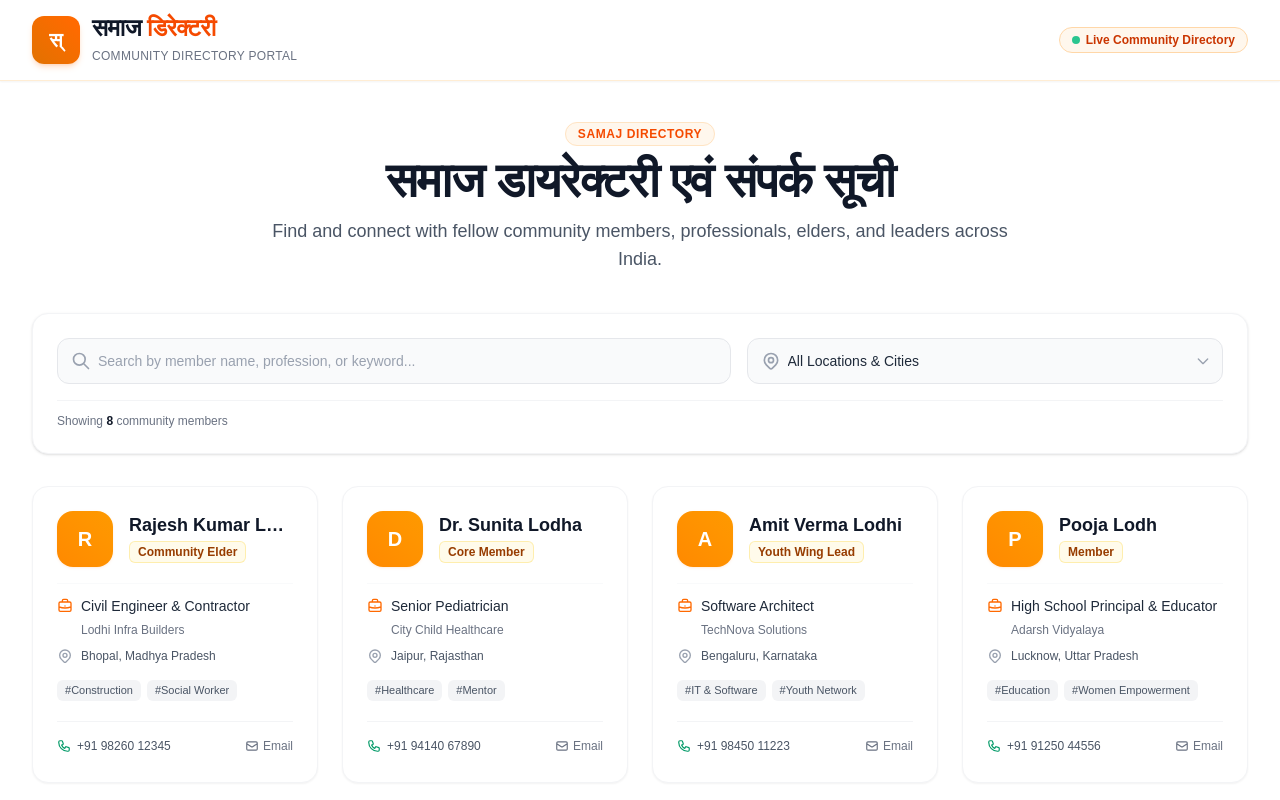
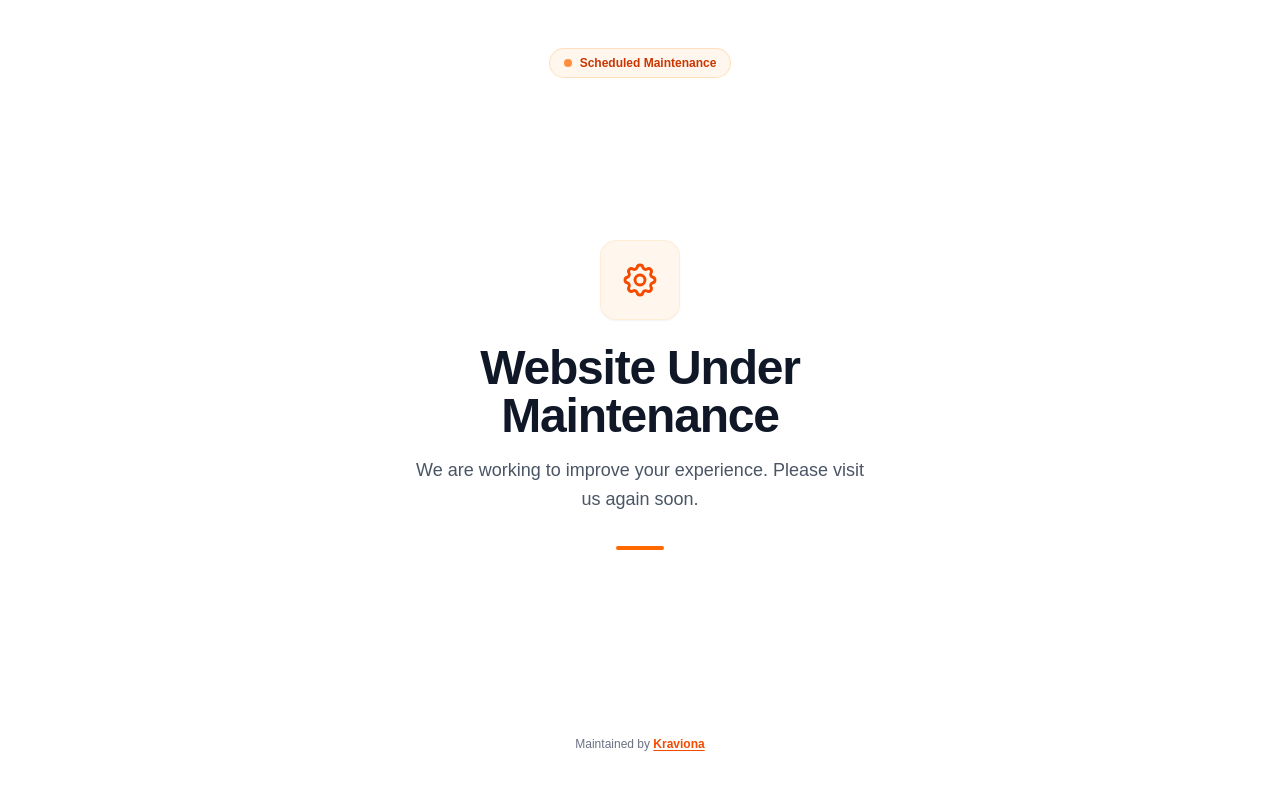
Before and after one commit to kravionatech-ai/alokworld.in, a Next.js app: page / in a window 1280 px wide. Shown: the top 800 px of the page. Built offline with nearby package versions, Linux system fonts and the light colour scheme.

Commit message:
feat: update to modern Website Under Maintenance page

```diff
--- a/src/app/layout.js
+++ b/src/app/layout.js
@@ -1,14 +1,14 @@
 import "./globals.css";
 
 export const metadata = {
-  title: "Samaj Community Directory | समाज डिरेक्टरी",
-  description: "Connect, discover and network with verified community members across cities and professions.",
+  title: "Website Under Maintenance",
+  description: "We are working to improve your experience. Please visit us again soon.",
 };
 
 export default function RootLayout({ children }) {
   return (
-    <html lang="en" className="h-full antialiased bg-gray-50/50">
-      <body className="min-h-full flex flex-col text-gray-900 bg-gray-50/50">
+    <html lang="en" className="h-full antialiased">
+      <body className="min-h-full flex flex-col bg-white text-gray-900">
         {children}
       </body>
     </html>
--- a/src/app/page.js
+++ b/src/app/page.js
@@ -1,90 +1,67 @@
-"use client";
+export default function MaintenancePage() {
+  return (
+    <main className="min-h-screen bg-white flex flex-col justify-between items-center px-4 sm:px-6 py-8 sm:py-12">
+      {/* Top subtle decorative badge */}
+      <div className="w-full flex justify-center">
+        <span className="inline-flex items-center gap-2 px-3.5 py-1.5 rounded-full text-xs font-semibold bg-orange-50 text-orange-700 border border-orange-200/70">
+          <span className="w-2 h-2 rounded-full bg-orange-500 animate-pulse"></span>
+          Scheduled Maintenance
+        </span>
+      </div>
 
-import { useState, useMemo } from "react";
-import Header from "@/components/Header";
-import SearchFilterBar from "@/components/SearchFilterBar";
-import MemberList from "@/components/MemberList";
-import { membersData } from "@/data/members";
+      {/* Main Center Message */}
+      <div className="max-w-xl w-full text-center my-auto py-12">
+        {/* Subtle orange accent icon container */}
+        <div className="mx-auto w-16 h-16 sm:w-20 sm:h-20 rounded-2xl bg-orange-50 border border-orange-100 flex items-center justify-center text-orange-600 mb-6 shadow-xs">
+          <svg
+            className="w-8 h-8 sm:w-10 sm:h-10"
+            fill="none"
+            stroke="currentColor"
+            viewBox="0 0 24 24"
+          >
+            <path
+              strokeLinecap="round"
+              strokeLinejoin="round"
+              strokeWidth={1.75}
+              d="M10.325 4.317c.426-1.756 2.924-1.756 3.35 0a1.724 1.724 0 002.573 1.066c1.543-.94 3.31.826 2.37 2.37a1.724 1.724 0 001.065 2.572c1.756.426 1.756 2.924 0 3.35a1.724 1.724 0 00-1.066 2.573c.94 1.543-.826 3.31-2.37 2.37a1.724 1.724 0 00-2.572 1.065c-.426 1.756-2.924 1.756-3.35 0a1.724 1.724 0 00-2.573-1.066c-1.543.94-3.31-.826-2.37-2.37a1.724 1.724 0 00-1.065-2.572c-1.756-.426-1.756-2.924 0-3.35a1.724 1.724 0 001.066-2.573c-.94-1.543.826-3.31 2.37-2.37.996.608 2.296.07 2.572-1.065z"
+            />
+            <path
+              strokeLinecap="round"
+              strokeLinejoin="round"
+              strokeWidth={1.75}
+              d="M15 12a3 3 0 11-6 0 3 3 0 016 0z"
+            />
+          </svg>
+        </div>
 
-export default function Home() {
-  const [searchQuery, setSearchQuery] = useState("");
-  const [selectedLocation, setSelectedLocation] = useState("All");
+        <h1 className="text-3xl sm:text-4xl md:text-5xl font-black text-gray-900 tracking-tight">
+          Website Under Maintenance
+        </h1>
 
-  // Derive unique location list (Cities) from the dummy dataset
-  const locations = useMemo(() => {
-    const citySet = new Set(membersData.map((m) => m.city));
-    return Array.from(citySet).sort();
-  }, []);
+        <p className="mt-4 text-base sm:text-lg text-gray-600 leading-relaxed max-w-md mx-auto">
+          We are working to improve your experience. Please visit us again soon.
+        </p>
 
-  // Filter members based on search term and selected city
-  const filteredMembers = useMemo(() => {
-    return membersData.filter((member) => {
-      const matchesLocation =
-        selectedLocation === "All" || member.city === selectedLocation;
+        {/* Subtle orange accent divider */}
+        <div className="mt-8 flex justify-center">
+          <div className="h-1 w-12 bg-orange-500 rounded-full"></div>
+        </div>
+      </div>
 
-      const q = searchQuery.trim().toLowerCase();
-      const matchesSearch =
-        !q ||
-        member.name.toLowerCase().includes(q) ||
-        member.occupation.toLowerCase().includes(q) ||
-        member.city.toLowerCase().includes(q) ||
-        member.state.toLowerCase().includes(q) ||
-        (member.company && member.company.toLowerCase().includes(q)) ||
-        (member.tags && member.tags.some((tag) => tag.toLowerCase().includes(q)));
-
-      return matchesLocation && matchesSearch;
-    });
-  }, [searchQuery, selectedLocation]);
-
-  return (
-    <div className="flex flex-col min-h-screen">
-      <Header />
-
-      <main className="flex-1 max-w-7xl w-full mx-auto px-4 sm:px-6 lg:px-8 py-8 sm:py-10">
-        {/* Page Hero / Title Banner */}
-        <section className="text-center max-w-3xl mx-auto mb-10">
-          <span className="text-xs font-semibold text-orange-600 bg-orange-50 border border-orange-200/60 px-3 py-1 rounded-full uppercase tracking-wider">
-            Samaj Directory
-          </span>
-          <h1 className="mt-3 text-3xl sm:text-4xl md:text-5xl font-black text-gray-900 tracking-tight">
-            समाज डायरेक्टरी एवं संपर्क सूची
-          </h1>
-          <p className="mt-3 text-base sm:text-lg text-gray-600 font-normal">
-            Find and connect with fellow community members, professionals, elders, and leaders across India.
-          </p>
-        </section>
-
-        {/* Search & Location Filter Section */}
-        <SearchFilterBar
-          searchQuery={searchQuery}
-          onSearchChange={setSearchQuery}
-          selectedLocation={selectedLocation}
-          onLocationChange={setSelectedLocation}
-          locations={locations}
-          totalResults={filteredMembers.length}
-        />
-
-        {/* Member Directory Cards Grid */}
-        <MemberList members={filteredMembers} />
-      </main>
-
-      {/* Clean Simple Footer */}
-      <footer className="mt-16 bg-white border-t border-gray-200/80 py-8 text-center text-xs text-gray-500">
-        <div className="max-w-7xl mx-auto px-4 space-y-2">
-          <p>© 2026 Samaj Community Directory. Built for community networking &amp; fellowship.</p>
-          <p className="text-gray-400">
-            Website Developed by{" "}
+      {/* Footer Branding - Plain text only */}
+      <footer className="w-full text-center text-xs text-gray-500 pt-6">
+        <p>
+          Maintained by{" "}
           <a
             href="https://www.kraviona.com/"
             target="_blank"
             rel="noopener noreferrer"
-              className="text-orange-600 hover:text-orange-700 font-medium underline underline-offset-2 transition-colors"
+            className="text-orange-600 hover:text-orange-700 font-semibold underline underline-offset-2 transition-colors"
           >
             Kraviona
           </a>
         </p>
-        </div>
       </footer>
-    </div>
+    </main>
   );
 }
```
Lines whose indentation alone changed are shown as unchanged.
